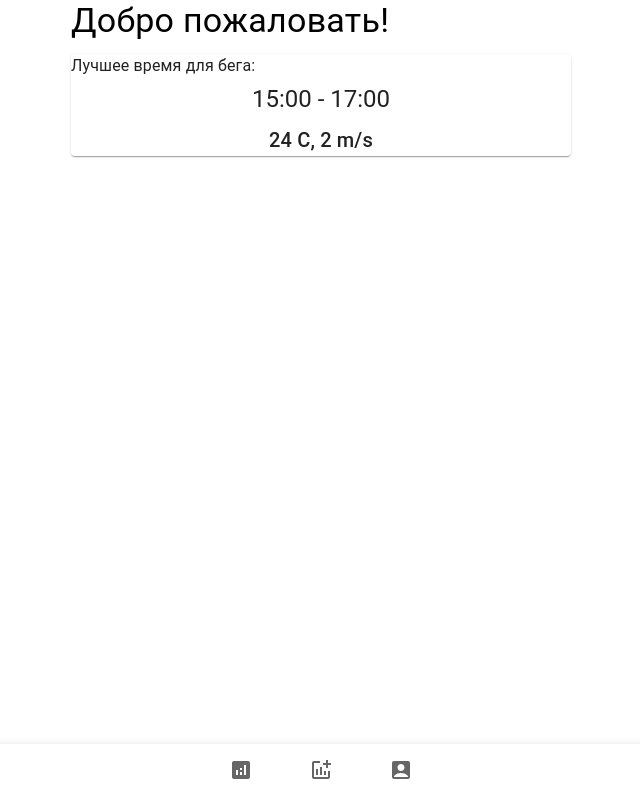
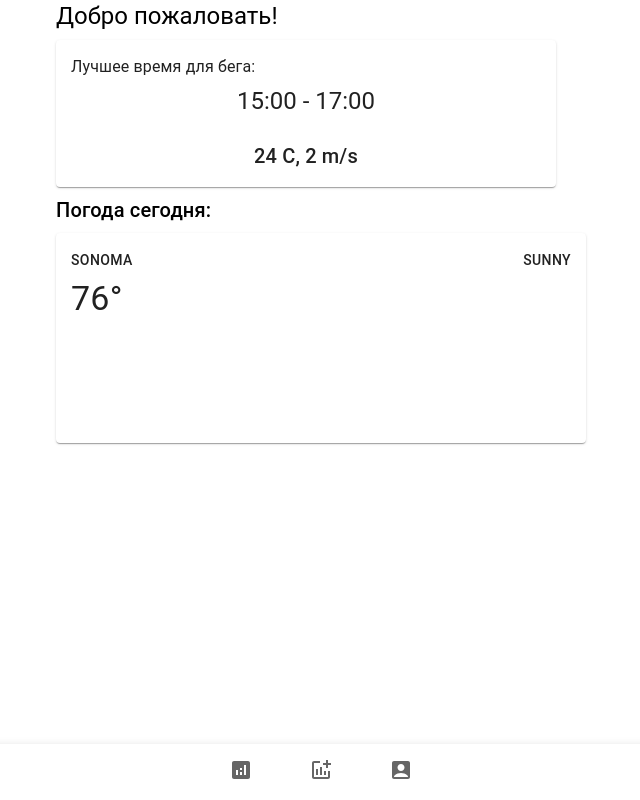
Before and after one commit to RussianFrost/Run-Weather, a React (Create React App) app: page / in a window 1280 px wide. Shown: the whole page, without its empty margins (319-959 px from the left). Built offline with nearby package versions, Linux system fonts and the light colour scheme.

Commit message:
layout 1/5

```diff
--- a/src/pages/Home/Home.css
+++ b/src/pages/Home/Home.css
@@ -11,13 +11,25 @@
 .wearth-block{
     width: 500px;
     height: auto;
-    background-color: #5d63d1;
+    background-color: linear-gradient(#5d63d1, white)
 }
 .values-wearth{
     display: flex;
     justify-content: center;
+    padding-bottom: 15px;
 }
 .values-wearth-name{
-    left: 30px;
-    top: 30px;
+    padding-top: 15px;
+    padding-left: 15px;
 }
+.wearth-today-block{
+    width: 500px;
+    height: 180px;
+    padding: 15px 15px 15px 15px;
+}
+.wearth-city{
+    float: left;
+}
+.wearth-status{
+    float: right;
+}
--- a/src/pages/Home/Home.tsx
+++ b/src/pages/Home/Home.tsx
@@ -5,15 +5,30 @@ import {Paper, Typography} from "@mui/material";
 const Home = () => {
   return (
       <div className="home-page">
-        <Typography variant="h4" gutterBottom>
+        <Typography variant="h5" gutterBottom>
               Добро пожаловать!
         </Typography>
 
-          <Paper className="wearth-block" variant="elevation" elevation={1}>
-              <Typography variant="body1" gutterBottom className="values-wearth-name"> Лучшее время для бега:</Typography>
-              <Typography variant="h5" gutterBottom className="values-wearth"> 15:00 - 17:00 </Typography>
-              <Typography variant="h6" gutterBottom className="values-wearth"> 24 C, 2 m/s </Typography>
+          <Paper className='wearth-block' variant="elevation" elevation={1}>
+              <Typography variant="body1" gutterBottom className='values-wearth-name'> Лучшее время для бега:</Typography>
+              <Typography variant="h5" gutterBottom className='values-wearth'> 15:00 - 17:00 </Typography>
+              <Typography variant="h6" gutterBottom className='values-wearth'> 24 C, 2 m/s </Typography>
+          </Paper>
 
+          <Typography variant="h6" gutterBottom>
+              Погода сегодня:
+          </Typography>
+          <Paper className='wearth-today-block' variant="elevation" elevation={1}>
+                <div className="wearth-city">
+                <Typography variant="button" display="block" gutterBottom> Sonoma </Typography>
+                <Typography variant="h4" display="block" gutterBottom> 76° </Typography>
+                </div>
+                <div className="wearth-status">
+                <Typography variant="button" display="block" gutterBottom> Sunny </Typography>
+                </div>
+                <div className="wearth-week">
+
+                </div>
           </Paper>
           {/*<Card className="wearth-block">*/}
           {/*  */}
```
